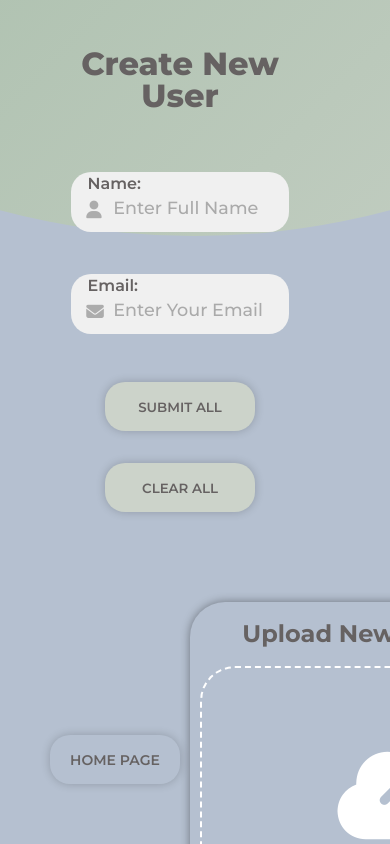
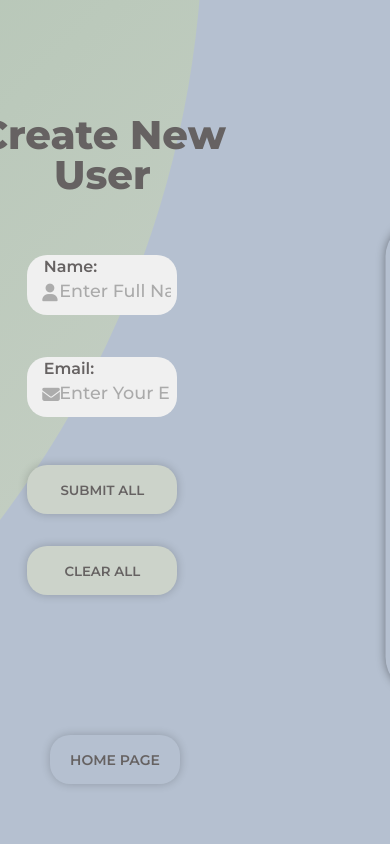
Before and after one commit to suviniV/Edge-AI-Project, a Flask app: page /CreateNewUser in a window 390 px wide. Run offline with Flask 3, Linux system fonts and the light colour scheme; some libraries are stand-ins or nearby versions.

Commit message:
Web App Development - Design Update 1

```diff
--- a/WebApp/app.py
+++ b/WebApp/app.py
@@ -147,17 +147,17 @@ def CreateNewUser():
     return render_template("CreateNewUser.html")
 
 
-@app.route('/deleteUser', methods=['POST'])
-def delete_user():
-    index = int(request.json['index']) - 1  # Adjust index to match Python list indexing
-    users = read_users_from_csv()
-
-    if 0 <= index < len(users):
-        deleted_user = users.pop(index)
-        write_users_to_csv(users)
-        return jsonify({'message': 'User deleted successfully', 'user': deleted_user})
-    else:
-        return jsonify({'error': 'Invalid user index'})
+# @app.route('/deleteUser', methods=['POST'])
+# def delete_user():
+#     index = int(request.json['index']) - 1  # Adjust index to match Python list indexing
+#     users = read_users_from_csv()
+#
+#     if 0 <= index < len(users):
+#         deleted_user = users.pop(index)
+#         write_users_to_csv(users)
+#         return jsonify({'message': 'User deleted successfully', 'user': deleted_user})
+#     else:
+#         return jsonify({'error': 'Invalid user index'})
 
 
 @app.route('/ActiveUsers')
--- a/WebApp/templates/AccessLogs.html
+++ b/WebApp/templates/AccessLogs.html
@@ -152,7 +152,7 @@
             {% endfor %}
         </ul>
     </div>
-    <a href="/homepage" class="home-btn">Home Page</a>
+    <a href="/home" class="home-btn">Home Page</a>
 
 </body>
 </html>
--- a/WebApp/templates/ActiveUsers.html
+++ b/WebApp/templates/ActiveUsers.html
@@ -169,6 +169,6 @@
             }
         }
     </script>
-    <a href="/homepage" class="home-btn">Home Page</a>
+    <a href="/home" class="home-btn">Home Page</a>
 </body>
 </html>
--- a/WebApp/templates/CreateNewUser.html
+++ b/WebApp/templates/CreateNewUser.html
@@ -249,126 +249,6 @@
 		  font-size: 0.8rem;
 		}
 
-		.right-panel .image,
-		.right-panel .content {
-		  transform: translateX(800px);
-		}
-
-
-
-
-		@media (max-width: 870px) {
-		  .container {
-			min-height: 800px;
-			height: 100vh;
-		  }
-		  .signin-signup {
-			width: 100%;
-			top: 95%;
-			transform: translate(-50%, -100%);
-			transition: 1s 0.8s ease-in-out;
-		  }
-
-		  .signin-signup,
-		  .container.sign-up-mode .signin-signup {
-			left: 50%;
-		  }
-
-		  .panels-container {
-			grid-template-columns: 1fr;
-			grid-template-rows: 1fr 2fr 1fr;
-		  }
-
-		  .panel {
-			flex-direction: row;
-			justify-content: space-around;
-			align-items: center;
-			padding: 2.5rem 8%;
-			grid-column: 1 / 2;
-		  }
-
-		  .right-panel {
-			grid-row: 3 / 4;
-		  }
-
-		  .left-panel {
-			grid-row: 1 / 2;
-		  }
-
-		  .image {
-			width: 200px;
-			transition: transform 0.9s ease-in-out;
-			transition-delay: 0.6s;
-		  }
-
-		  .panel .content {
-			padding-right: 15%;
-			transition: transform 0.9s ease-in-out;
-			transition-delay: 0.8s;
-		  }
-
-		  .panel h3 {
-			font-size: 2rem;
-		  }
-
-		  .panel p {
-			font-size: 0.7rem;
-			padding: 0.5rem 0;
-		  }
-
-		  .btn.transparent {
-			width: 110px;
-			height: 35px;
-			font-size: 0.7rem;
-		  }
-
-		  .container:before {
-			width: 1500px;
-			height: 1500px;
-			transform: translateX(-50%);
-			left: 30%;
-			bottom: 68%;
-			right: initial;
-			top: initial;
-			transition: 2s ease-in-out;
-		  }
-
-		  .container.sign-up-mode:before {
-			transform: translate(-50%, 100%);
-			bottom: 32%;
-			right: initial;
-		  }
-
-		}
-
-		@media (max-width: 570px) {
-		  form {
-			padding: 0 1.5rem;
-		  }
-
-		  .image {
-			display: none;
-		  }
-		  .panel .content {
-			padding: 0.5rem 1rem;
-		  }
-		  .container {
-			padding: 1.5rem;
-		  }
-
-		  .container:before {
-			bottom: 72%;
-			left: 50%;
-		  }
-
-		  .container.sign-up-mode:before {
-			bottom: 28%;
-			left: 50%;
-		  }
-		}
-
-
-
 		.login {
 			position: absolute;
 			width: 420px;
--- a/WebApp/templates/UnauthorizedAccess.html
+++ b/WebApp/templates/UnauthorizedAccess.html
@@ -142,6 +142,6 @@
             {% endfor %}
         </ul>
     </div>
-    <a href="/homepage" class="home-btn">Home Page</a>
+    <a href="/home" class="home-btn">Home Page</a>
 </body>
 </html>
```
Also changed, not shown: other parts of WebApp/templates/CreateNewUser.html (+3 -3 lines), WebApp/templates/UserManagement.html (+33 -1 lines).
